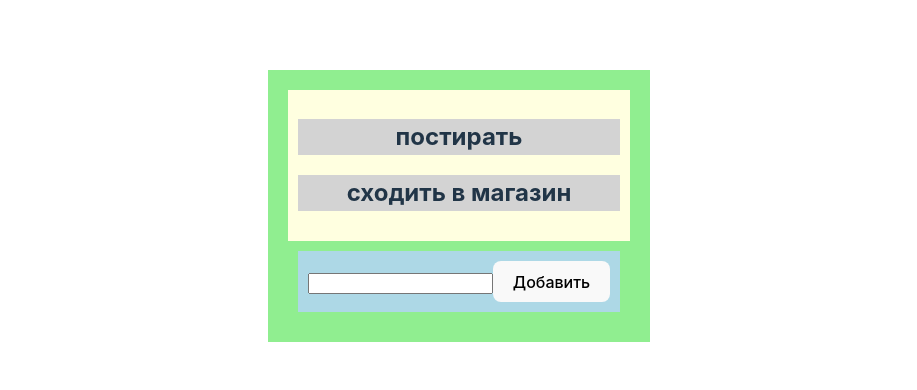
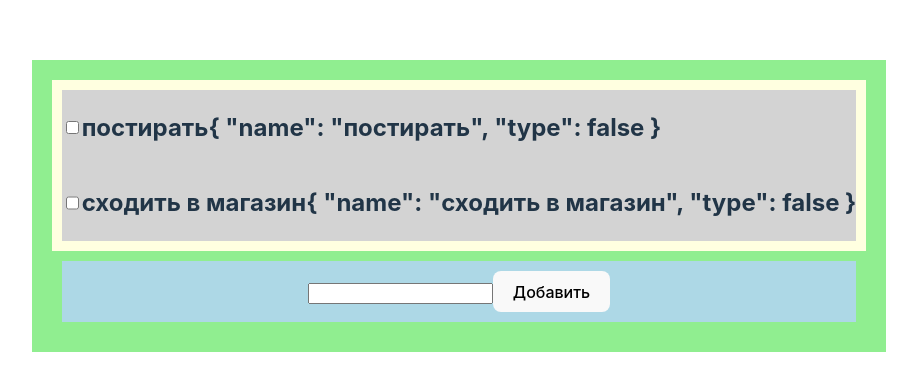
Before and after one commit to Diana397248/TODO, a Vue app: page / in a window 1280 px wide. Shown: the part 194-584 px from the top of the page, without its empty margins (181-1098 px from the left). Built offline with nearby package versions, Linux system fonts and the light colour scheme.

Commit message:
checkbox

```diff
--- a/src/components/TaskForm.vue
+++ b/src/components/TaskForm.vue
@@ -11,7 +11,6 @@ const createFormHandler = () => {
   props.createTodo(nameTask.value);
   nameTask.value = '';
 }
-
 </script>
 
 <template>
--- a/src/components/TaskItem.vue
+++ b/src/components/TaskItem.vue
@@ -4,16 +4,25 @@ const props = defineProps({
   todo: Object,
 });
 
+const changeType = (todo) => {
+  todo.type = !todo.type;
+};
 </script>
 
 <template>
   <div class="task">
+    <input type="checkbox"
+           :checked="props.todo.type"
+           @change="changeType(props.todo)"
+    />
     <h2> {{ props.todo.name }} </h2>
+    <h2> {{ todo }} </h2>
   </div>
 </template>
 
 <style scoped>
 .task {
   background-color: lightgray;
+  display: flex;
 }
 </style>
--- a/src/page/TodoPage.vue
+++ b/src/page/TodoPage.vue
@@ -3,10 +3,12 @@ import TaskList from '../components/TaskList.vue';
 import TaskForm from '../components/TaskForm.vue';
 import {ref} from "vue";
 
-const todos = ref([{name: "постирать"}, {name: "сходить в магазин"}]);
+const todos = ref([{
+  name: "постирать", type: false
+}, {name: "сходить в магазин", type: false}]);
 
 const createTodo = (taskName) => {
-  let newTask = {name: taskName}
+  let newTask = {name: taskName, type: false}
   todos.value.push(newTask)
 }
 </script>
```
